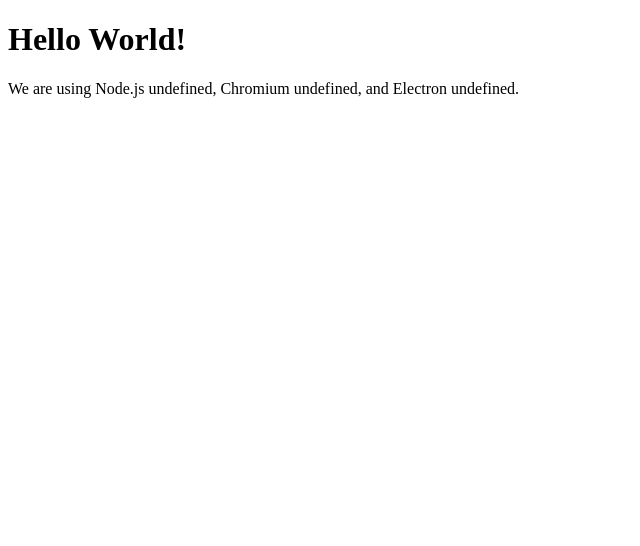
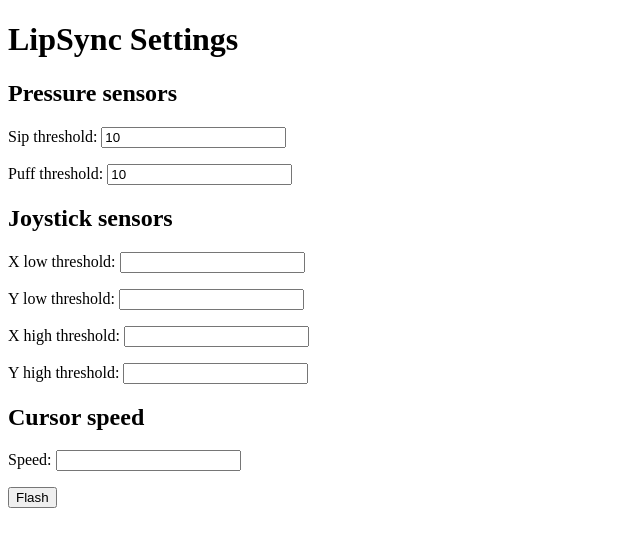
Before and after one commit to xjlim/lipsync-desktop, an Electron app: page index.html in a window 800 px wide. Shown: the whole page, without its empty margins (0-640 px from the left). Drawn offline with Linux system fonts and the light colour scheme.

Commit message:
added simple form

```diff
--- a/index.html
+++ b/index.html
@@ -1,19 +1,76 @@
 <!DOCTYPE html>
 <html>
+
 <head>
   <meta charset="UTF-8">
-    <title>Hello World!</title>
+  <title>LipSync Settings</title>
 </head>
+
 <body>
-    <h1>Hello World!</h1>
-    <!-- All of the Node.js APIs are available in this renderer process. -->
-    We are using Node.js <script>document.write(process.versions.node)</script>,
-    Chromium <script>document.write(process.versions.chrome)</script>,
-    and Electron <script>document.write(process.versions.electron)</script>.
-
+  <form>
+    <h1>LipSync Settings</h1>
+    <section>
+      <h2>Pressure sensors</h2>
+      <p>
+        <label for="sip_threshold">
+          <span>Sip threshold: </span>
+        </label>
+        <input type="text" id="sip_threshold" name="sip_threshold" value="10">
+      </p>
+      <p>
+        <label for="puff_threshold">
+          <span>Puff threshold: </span>
+        </label>
+        <input type="text" id="puff_threshold" name="puff_threshold" value="10">
+      </p>
+    </section>
+    <section>
+      <h2>Joystick sensors</h2>
+      <p>
+        <label for="xl_threshold">
+          <span>X low threshold: </span>
+        </label>
+        <input type="text" id="xl_threshold" name="xl_threshold">
+      </p>
+      <p>
+        <label for="yl_threshold">
+          <span>Y low threshold: </span>
+        </label>
+        <input type="text" id="yl_threshold" name="yl_threshold">
+      </p>
+      <p>
+        <label for="xh_threshold">
+          <span>X high threshold: </span>
+        </label>
+        <input type="text" id="xh_threshold" name="xh_threshold">
+      </p>
+      <p>
+        <label for="yh_threshold">
+          <span>Y high threshold: </span>
+        </label>
+        <input type="text" id="yh_threshold" name="yh_threshold">
+      </p>
+    </section>
+    <section>
+      <section>
+        <h2>Cursor speed</h2>
+        <p>
+          <label for="cursor_speed">
+            <span>Speed: </span>
+          </label>
+          <input type="text" id="cursor_speed" name="cursor_speed">
+        </p>
+      </section>
+      <section>
+        <p>
+          <button id="flash-btn" type="submit">Flash</button>
+        </p>
+      </section>
+  </form>
   <script>
     // You can also require other files to run in this process
-      //require('./renderer.js')
+    require('./renderer.js')
   </script>
 </body>
+
 </html>
--- a/index.js
+++ b/index.js
@@ -1,4 +1,6 @@
 const electron = require('electron')
+const dialog = require('electron').dialog
+
 // Module to control application life.
 const app = electron.app
 // Module to create native browser window.
--- /dev/null
+++ b/renderer.js
@@ -0,0 +1,19 @@
+const fs = require('fs')
+const HEADERFILE = 'settings.h'
+
+function serialize(stringObject) {
+  return Object.keys(stringObject).map(key => key + ' ' + stringObject[key] + '\n').join('')
+}
+
+const flashButton = document.getElementById('flash-btn')
+flashButton.addEventListener('click', function (event) {
+  const sipThreshold = document.getElementById('sip_threshold').value
+  const puffThreshold = document.getElementById('puff_threshold').value
+  const values = {
+    sipThreshold,
+    puffThreshold
+  }
+  const output = serialize(values)
+  fs.writeFileSync(HEADERFILE, output, 'utf8');
+  console.log(sipThreshold, puffThreshold)
+})
```
Also changed, not shown: 1 other file. Lines whose indentation alone changed are shown as unchanged.
